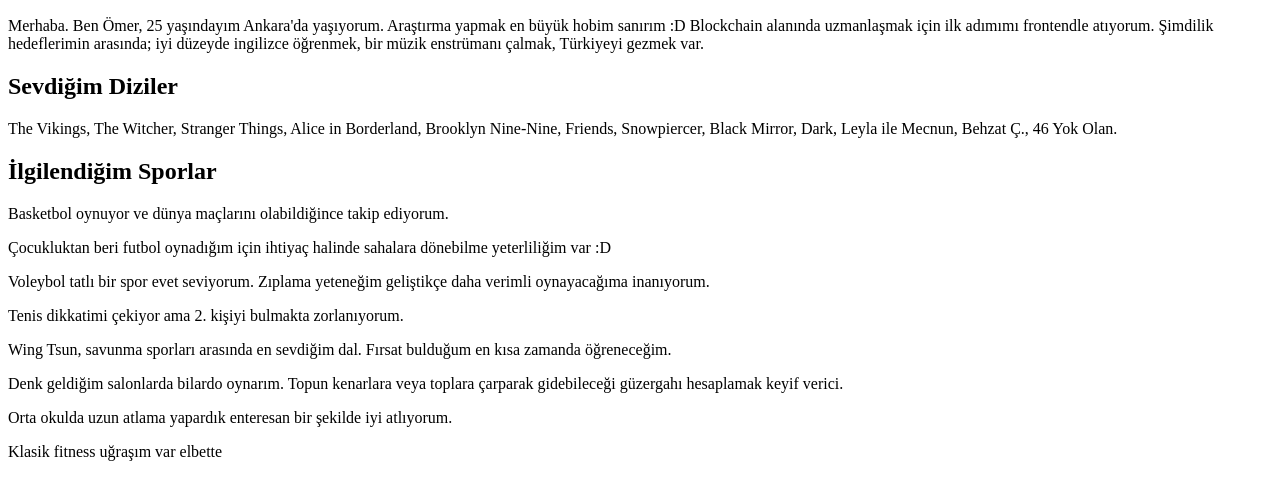
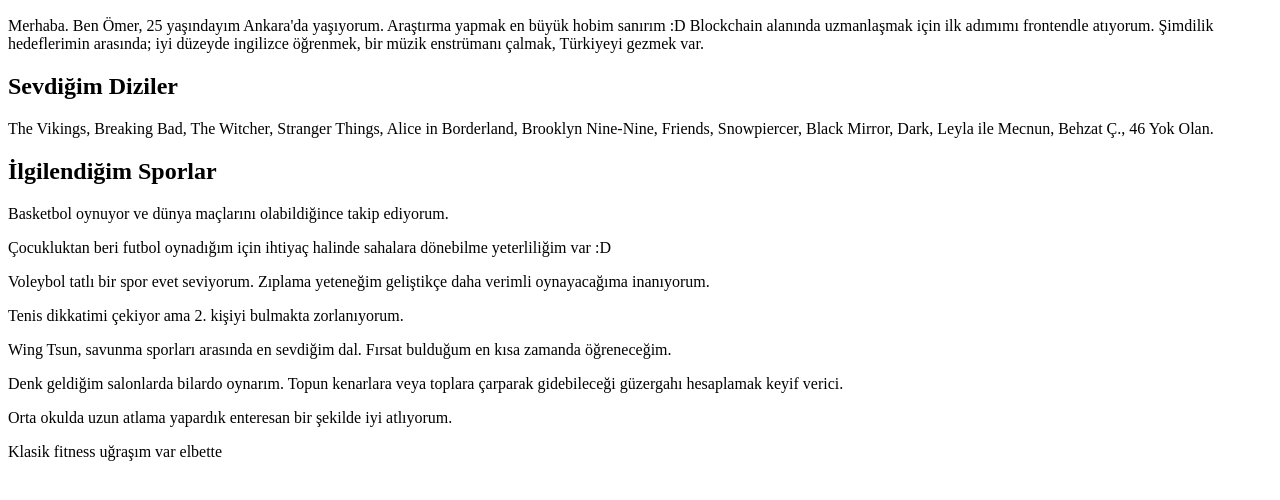
Before and after one commit to omeratilgan/ilkwebsayfam, a plain HTML site: page index.html in a window 1280 px wide. Shown: the part 96-596 px from the top of the page. Drawn offline with Linux system fonts and the light colour scheme.

Commit message:
Update index.html
new series

```diff
--- a/index.html
+++ b/index.html
@@ -8,7 +8,7 @@
 <!--Çoğunluğu netflix artık televizyon izlemediğim için hepsi sosyal medyavari platformlara evrildi-->
 
 <h2>Sevdiğim Diziler</h2>
-<p>The Vikings, The Witcher, Stranger Things, Alice in Borderland, Brooklyn Nine-Nine, Friends, Snowpiercer, Black Mirror, Dark, Leyla ile Mecnun, Behzat Ç., 46 Yok Olan. </p>
+<p>The Vikings, Breaking Bad, The Witcher, Stranger Things, Alice in Borderland, Brooklyn Nine-Nine, Friends, Snowpiercer, Black Mirror, Dark, Leyla ile Mecnun, Behzat Ç., 46 Yok Olan. </p>
 
 <!--Hiçbirinde profesyonel değilim ama zamanında basket için uğraşmışlığım var xd -->
 
```
